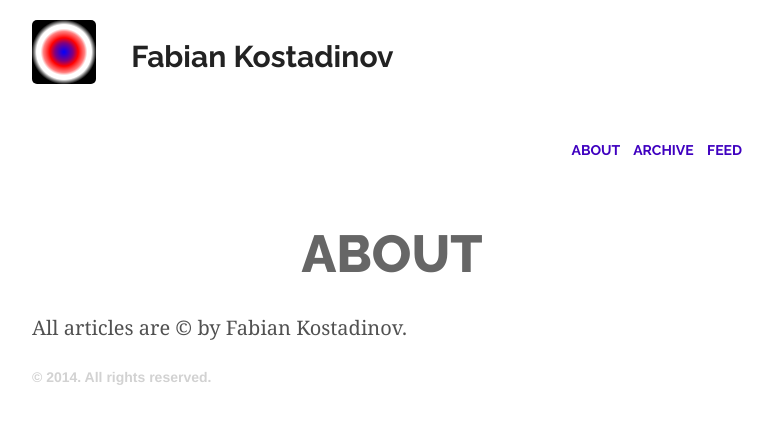
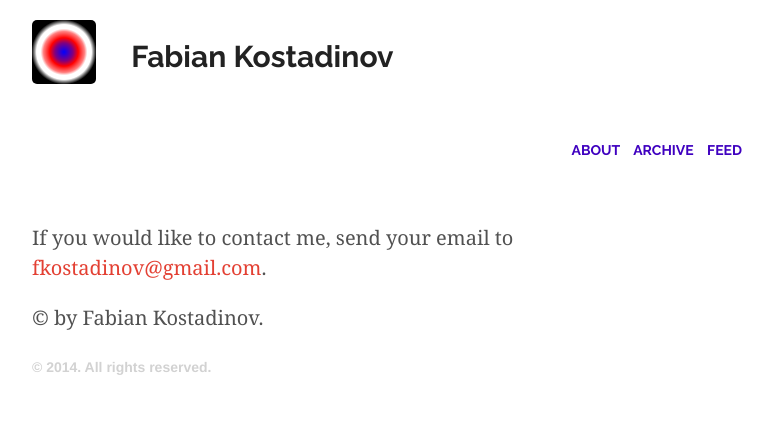
Before and after one commit to fabian-kostadinov/fabian-kostadinov.github.io, a Jekyll site: the page built from about.html, in a window 1280 px wide. Shown: the top 424 px of the page, without its empty margins (248-1021 px from the left). Built offline with Jekyll 4.4.1, drawn with Linux system fonts in a browser that asks for light colours; nearby versions of some CDN libraries; Markdown is read by kramdown in place of the engine named in the settings.

Commit message:
Added email to about page

```diff
--- a/_config.yml
+++ b/_config.yml
@@ -30,3 +30,5 @@ comments:
   provider:       disqus
   disqus:
     short_name:   fabian-kostadinov
+
+timezone:         Europe/Zurich
--- /dev/null
+++ b/about.html
@@ -0,0 +1,21 @@
+---
+layout: default
+title: About
+---
+
+<p>
+If you would like to contact me, send your email to <script language=Javascript type=text/javascript>
+<!--
+document.write('<a href="mai');
+document.write('lto');
+document.write(':&#102;&#107;&#111;&#115;&#116;&#97;&#100;&#105;&#110;&#111;&#118;');
+document.write('@');
+document.write('&#103;&#109;&#97;&#105;&#108;&#46;&#99;&#111;&#109;">');
+document.write('&#102;&#107;&#111;&#115;&#116;&#97;&#100;&#105;&#110;&#111;&#118;');
+document.write('@');
+document.write('&#103;&#109;&#97;&#105;&#108;&#46;&#99;&#111;&#109;<\/a>');
+// -->
+</script><noscript>&#102;&#107;&#111;&#115;&#116;&#97;&#100;&#105;&#110;&#111;&#118; at
+&#103;&#109;&#97;&#105;&#108; dot &#99;&#111;&#109;</noscript>.</p>
+
+<p>&copy; by Fabian Kostadinov.</p>
--- a/about.md
+++ /dev/null
@@ -1,6 +0,0 @@
----
-layout: page
-title: About
----
-
-All articles are &copy; by Fabian Kostadinov.
```
